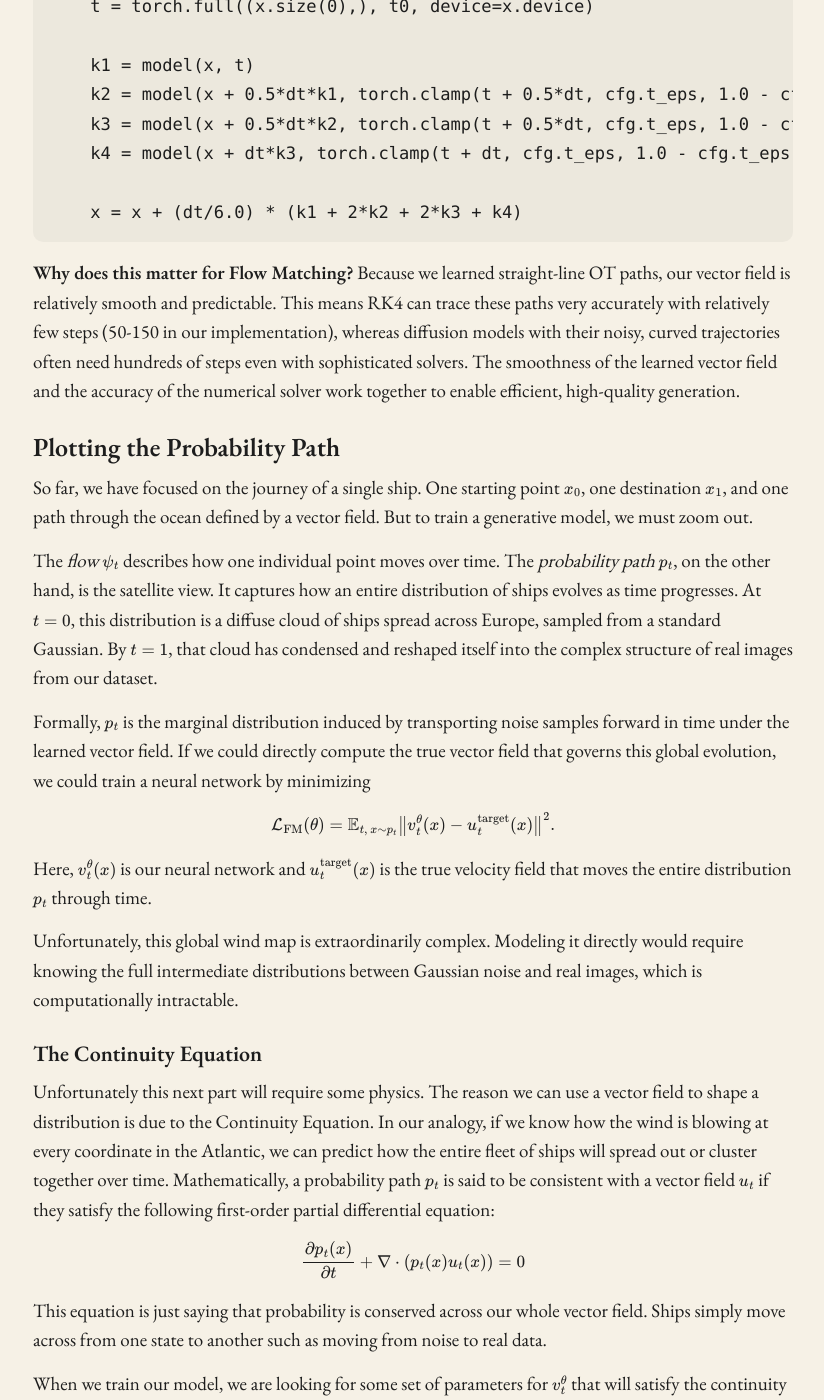
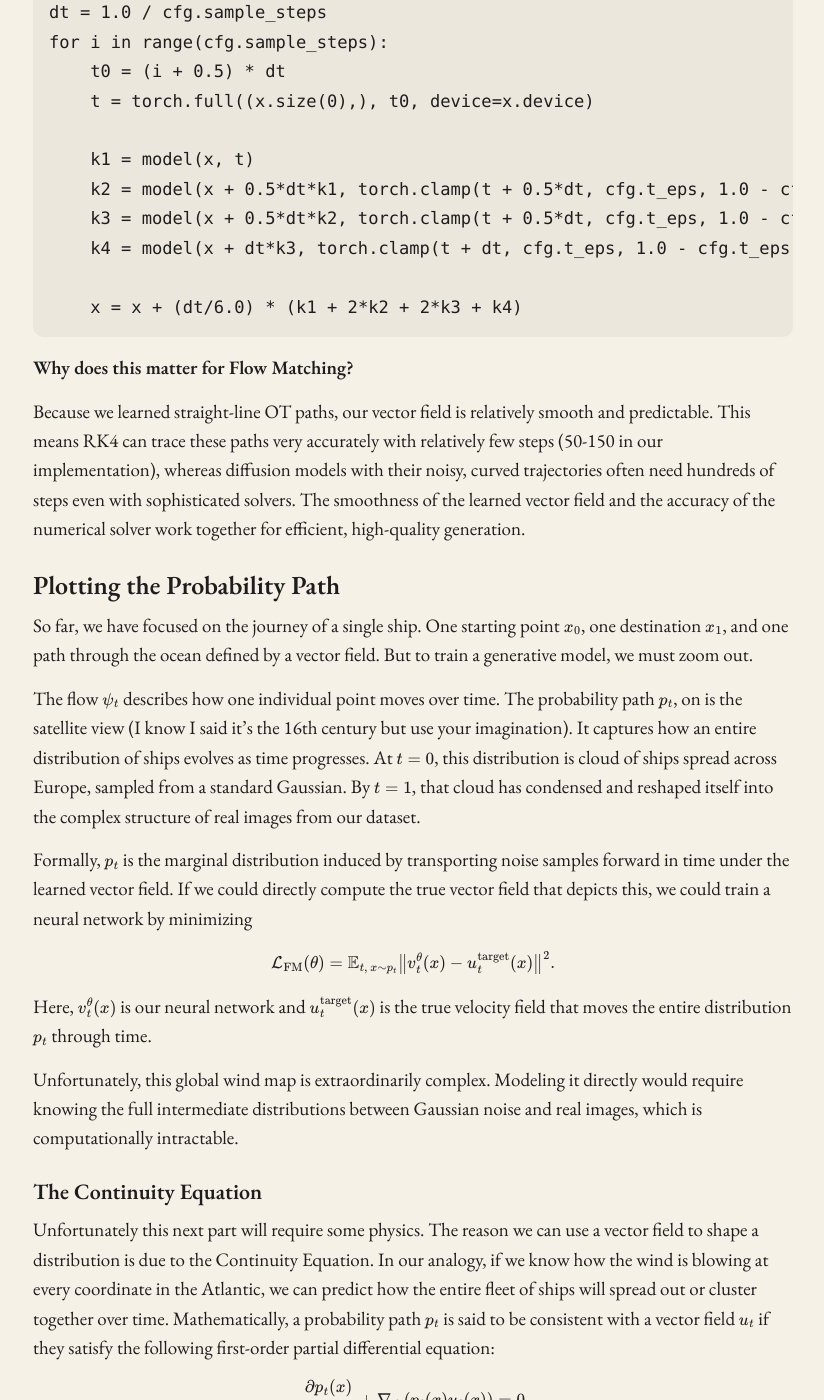
Before and after one commit to AyushSingh42/ayushsingh42.github.io, a Jekyll site: the page built from _posts/2026-01-09-sailing-the-seas-of-flow-matching.md, in a window 1280 px wide and 1400 px high, scrolled down 5784 px. Shown: the whole window, without its empty margins (83-907 px from the left). Built offline with Jekyll 4.4.1, drawn with Linux system fonts in a browser that asks for light colours; some web fonts are replaced; some of the changed text lies outside the part shown.

Commit message:
edited flow matching post

````diff
--- a/_posts/2026-01-09-sailing-the-seas-of-flow-matching.md
+++ b/_posts/2026-01-09-sailing-the-seas-of-flow-matching.md
@@ -68,20 +68,18 @@
 print("Using device:", cfg.device)
 ```
 
-This configuration encodes the practical constraints of our voyage. The learning rate controls how quickly the navigator updates its internal map of the winds, while the batch size determines how many ships we observe at once. The parameter $\sigma_{\min}$ enforces a small amount of uncertainty at landfall. We aim for the general vicinity of our destination rather than a singular point, preventing the winds from becoming impossibly precise near shore. Finally, the sampling parameters determine how finely we trace the learned route during inference.
+The learning rate controls how quickly the navigator updates its internal map of the winds, while the batch size determines how many ships we observe at once. The parameter $\sigma_{\min}$ enforces a small amount of uncertainty at landfall. We are aiming for the general area of our destination instead of trying to land at some impossibly precise point. Finally, the sampling parameters determine how finely we trace the learned route during inference.
 
 ## A Quick Differential Equations Aside
 
 The solution to an ODE is defined by a trajectory that maps some time $t$ to some location in the space $\mathbb{R}^d$.
-$$
-X: [0, 1] \rightarrow \mathbb{R}^d, t \mapsto X_t
-$$
+
+$$X: [0, 1] \rightarrow \mathbb{R}^d, t \mapsto X_t$$
+
 Every ODE is defined by some vector field. Going back to the analogy, the vector field is all of the winds that blow across the Atlantic. The solution mentioned above is one such path along one current that can take one ship across the ocean. We write out an ODE defined by a vector field as follows:
-$$
-\frac{\text{d}}{\text{d}t}X_t = u_t(X_t)
-\\
-X_0 = x_0
-$$
+
+$$\frac{\text{d}}{\text{d}t}X_t = u_t(X_t)\\X_0 = x_0$$
+
 The top line says that our ODE is defined according to some vector field $u_t$ with some initial conditions $x_0$. The derivative of $X_t$ is given by the direction of the vector field. In order to find the flow $\psi_t$, we need some initial conditions $X_0 = x_0$ at some $t = 0$. The flow will tell us the current state when we plug in some time $t$. In our analogy, it would allow us to know exactly where the ship is at some time $t$ just by knowing the initial conditions of the ship. This is written out as follows:
 
 $$\psi : \mathbb{R}^d \times [0, 1] \mapsto \mathbb{R}^d, \quad (x_0, t) \mapsto \psi_t(x_0)$$
@@ -95,7 +93,7 @@
 
 In an ideal world, we could write down a formula that tells us exactly where a ship will be at any time $t$ given the wind field $u_t$. Unfortunately, for most vector fields, including the ones our neural networks learn, no such closed-form solution exists. Instead, we must approximate the trajectory by taking small steps forward in time.
 
-### Euler's Method: The Simple Navigator
+### Euler's Method
 
 The Euler method is a first-order numerical method for solving ODEs. Given $\frac{dx(t)}{dt} = f(t, x)$ and $x(t_0) = x_0$, the Euler method solves the problem via an iterative scheme for $i = 0, 1, \ldots, N-1$ such that
 
@@ -103,9 +101,9 @@
 
 where $\alpha$ is the step size.
 
-This is beautifully simple: at each step, we move in the direction the wind is currently blowing, scaled by our step size. Imagine you're on a ship and you look at your compass (the vector field) to see which direction to sail. You sail in that direction for a small time $\alpha$, then stop and check your compass again.
+At each step, we move in the direction the wind is currently blowing, scaled by our step size. Imagine you're on a ship and you look at your compass (the vector field) to see which direction to sail. You sail in that direction for a small time $\alpha$, then stop and check your compass again.
 
-However, this method has a critical flaw. If the wind is changing direction as we sail, we'll overshoot or undershoot the true path because we're using outdated information. The Euler method only achieves first-order accuracy, meaning errors accumulate relatively quickly.
+However, this method has a critical flaw. If the wind is changing direction as we sail, we'll overshoot or undershoot the true path because we're using outdated information. The Euler method only achieves first-order accuracy, meaning errors add up fast.
 
 **Example:** Consider the ODE
 $$\frac{dx(t)}{dt} = \frac{x(t) + t^2 - 2}{t + 1}.$$
@@ -124,7 +122,7 @@
     x = x + dt * v  # Just move in current direction
 ```
 
-### Runge-Kutta (RK4) Method: The Experienced Helmsman
+### Runge-Kutta (RK4) Method
 
 The Runge-Kutta method is another popularly used ODE solver that achieves much higher accuracy. The RK4 update rule is
 
@@ -166,7 +164,9 @@
     x = x + (dt/6.0) * (k1 + 2*k2 + 2*k3 + k4)
 ```
 
-**Why does this matter for Flow Matching?** Because we learned straight-line OT paths, our vector field is relatively smooth and predictable. This means RK4 can trace these paths very accurately with relatively few steps (50-150 in our implementation), whereas diffusion models with their noisy, curved trajectories often need hundreds of steps even with sophisticated solvers. The smoothness of the learned vector field and the accuracy of the numerical solver work together to enable efficient, high-quality generation.
+**Why does this matter for Flow Matching?**
+
+Because we learned straight-line OT paths, our vector field is relatively smooth and predictable. This means RK4 can trace these paths very accurately with relatively few steps (50-150 in our implementation), whereas diffusion models with their noisy, curved trajectories often need hundreds of steps even with sophisticated solvers. The smoothness of the learned vector field and the accuracy of the numerical solver work together for efficient, high-quality generation.
 
 
 
@@ -174,9 +174,9 @@
 
 So far, we have focused on the journey of a single ship. One starting point $x_0$, one destination $x_1$, and one path through the ocean defined by a vector field. But to train a generative model, we must zoom out.
 
-The *flow* $\psi_t$ describes how one individual point moves over time. The *probability path* $p_t$, on the other hand, is the satellite view. It captures how an entire distribution of ships evolves as time progresses. At $t=0$, this distribution is a diffuse cloud of ships spread across Europe, sampled from a standard Gaussian. By $t=1$, that cloud has condensed and reshaped itself into the complex structure of real images from our dataset.
+The flow $\psi_t$ describes how one individual point moves over time. The probability path $p_t$, on is the satellite view (I know I said it's the 16th century but use your imagination). It captures how an entire distribution of ships evolves as time progresses. At $t=0$, this distribution is cloud of ships spread across Europe, sampled from a standard Gaussian. By $t=1$, that cloud has condensed and reshaped itself into the complex structure of real images from our dataset.
 
-Formally, $p_t$ is the marginal distribution induced by transporting noise samples forward in time under the learned vector field. If we could directly compute the true vector field that governs this global evolution, we could train a neural network by minimizing
+Formally, $p_t$ is the marginal distribution induced by transporting noise samples forward in time under the learned vector field. If we could directly compute the true vector field that depicts this, we could train a neural network by minimizing
 
 $$
 \mathcal{L}_{\text{FM}}(\theta)
@@ -196,7 +196,7 @@
 
 This equation is just saying that probability is conserved across our whole vector field. Ships simply move across from one state to another such as moving from noise to real data.
 
-When we train our model, we are looking for some set of parameters for $v^{\theta}_t$ that will satisfy the continuity equation. The beauty of the Conditional Flow Matching proof you saw earlier is that it allows us to satisfy this global "conservation of ships" equation by only ever looking at individual, simple paths.
+When we train our model, we are looking for some set of parameters for $v^{\theta}_t$ that will satisfy the continuity equation. The conditional flow matching proof that comes later on shows that we can satisfy this global "conservation of ships" equation by only ever looking at individual, simple paths.
 
 ### Conditional and Marginal Vector Fields
 
@@ -214,13 +214,13 @@
 
 If you have spent any time in the world of generative modeling, you have likely encountered the score function, denoted as $\nabla \log p_t(x)$. In our analogy, if the vector field $u_t(x)$ is the trade wind, then the score function is the lay of the land. The score function points in the direction where the cloud of ships is most dense, essentially telling you where the data distribution is most concentrated. While it tells you where the landmark is, it doesn't necessarily dictate the most efficient path to get there. For the Gaussian probability paths we often use, these two concepts are mathematically intertwined; the marginal vector field $u_t(x)$ can be expressed as a combination of a time-dependent drift and the score function.
 
-The primary differentiator between Flow Matching and Diffusion is the efficiency of the journey. Diffusion models follow the score function, which often results in highly curved, jagged, and stochastic trajectories. This is why our "diffusion rival" requires hundreds of steps. They are constantly fighting the noise of the storm and making small corrections to stay on track. In contrast, by using Optimal Transport (OT) paths, Flow Matching targets a constant, straight-line velocity: $x_1 - (1 - \sigma_{\min}) x_0$. Because the resulting vector field is "flatter" and deterministic, we don't need a hundred small corrections. We can simply set our heading and arrive at the shore in a fraction of the time, often in as few as 10 to 20 steps.
+The primary differentiator between flow matching and diffusion is the efficiency of the journey. Diffusion models follow the score function, which often results in highly curved, jagged, and stochastic trajectories. This is why our "diffusion rival" requires hundreds of steps. They are constantly fighting the noise of the storm and making small corrections to stay on track. In contrast, by using optimal transport (OT) paths, flow matching targets a constant, straight-line velocity: $x_1 - (1 - \sigma_{\min}) x_0$. Because the resulting vector field is "flatter" and deterministic, we don't need a hundred small corrections. We can simply set our heading and arrive at the shore in a fraction of the time, often in as few as 10 to 20 steps.
 
 ### Conditional Flow Matching
 
 Now we get back on track with our explorer sailing the seas.
 
-Instead of mapping the entire ocean at once (our intractable integral), flow matching takes a more clever approach. We condition on a specific destination $x_1$ and only consider voyages that end at that point. In other words, rather than learning the marginal probability path $p_t$, we define a *conditional probability path* $p_t(\cdot \mid x_1)$.
+Instead of mapping the entire ocean at once (our intractable integral), flow matching takes a more clever approach. We condition on a specific destination $x_1$ and only consider voyages that end at that point. In other words, rather than learning the marginal probability path $p_t$, we define a conditional probability path $p_t(\cdot \mid x_1)$.
 
 In practice, this conditional path is chosen to be simple. A common and effective choice is a Gaussian whose mean moves toward $x_1$ while its variance shrinks over time. Early in the journey, ships are widely dispersed. As $t$ increases, they become more concentrated around their destination.
 
@@ -231,7 +231,7 @@
 = \big(1 - (1 - \sigma_{\min}) t\big) x_0 + t x_1.
 $$
 
-This path is linear in time and induces a *constant velocity field*
+This path is linear in time and induces a constant velocity field
 
 $$
 \frac{d}{dt}\psi_t(x_0)
@@ -307,7 +307,7 @@
 
 # The Navigator's Code
 
-The beauty of Flow Matching is that the training loop is simple and deterministic.
+The allure of flow matching is that the training loop is simple and deterministic.
 
 The first question the navigator must answer is what time it is. The optimal direction to steer depends not only on where the ship is, but also on how far along the voyage it has progressed. Near Europe, the winds behave differently than they do near the Americas.
 
@@ -604,4 +604,4 @@
 
 - Liu, X., Gong, C., & Liu, Q. (2022). *Flow straight and fast: Learning to generate and transfer data with rectified flow*. arXiv. https://doi.org/10.48550/arXiv.2209.03003
 
-- Chan, S. H. (2025). *Tutorial on diffusion models for imaging and vision*. arXiv. https://doi.org/10.48550/arXiv.2403.18103
+- Chan, S. H. (2025). *Tutorial on diffusion models for imaging and vision*. arXiv. https://doi.org/10.48550/arXiv.2403.18103`
````
Also changed, not shown: other parts of _posts/2026-01-09-sailing-the-seas-of-flow-matching.md (+1 -1 lines).
